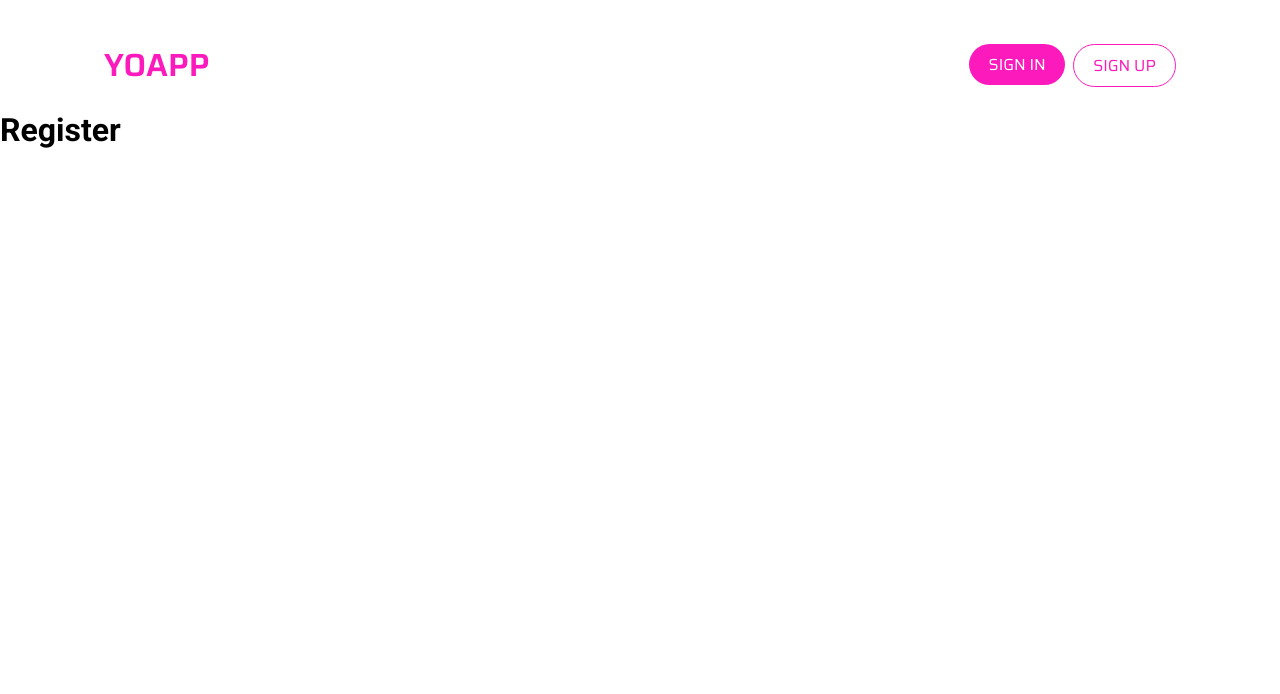
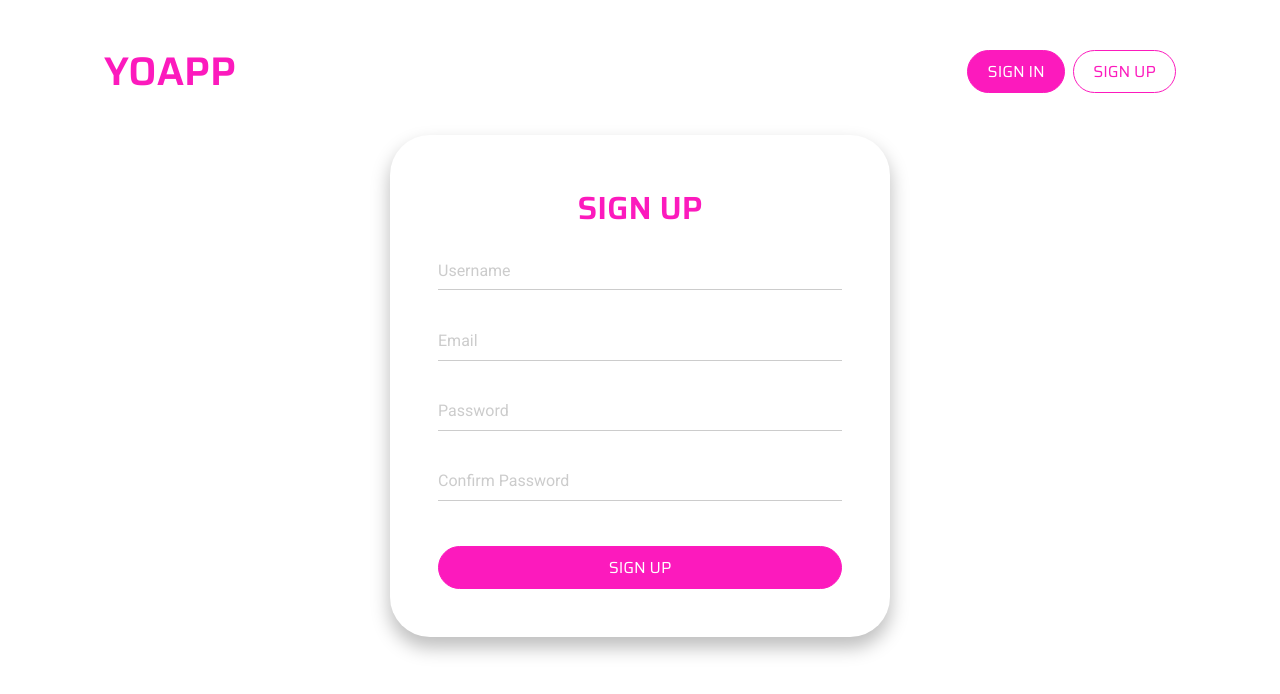
Before and after one commit to elvinvalentino/yoapp, a React (Create React App) app in the folder client/: page /signup in a window 1280 px wide. Shown: the top 694 px of the page. Built offline with nearby package versions, Linux system fonts and the light colour scheme.

Commit message:
Make sign in and sign up page

```diff
--- a/client/src/components/Button/index.js
+++ b/client/src/components/Button/index.js
@@ -8,11 +8,13 @@ const Button = ({
   children,
   big,
   mobileFluid,
+  fluid,
   gutterBottomMobile,
   gutterBottom,
   gutterRightMobile,
   gutterRight,
-  style
+  style,
+  className
 }) => {
   const theme = useTheme();
 
@@ -26,6 +28,7 @@ const Button = ({
     font-size: 1em;
     cursor: pointer;
     font-family: 'Saira', sans-serif;
+    width: ${fluid ? '100%' : 'auto'};
     @media (max-width: 700px){
       width: ${mobileFluid ? '100%' : 'auto'};
       margin-bottom: ${gutterBottomMobile ? '0.5em' : ''};
@@ -35,16 +38,12 @@ const Button = ({
   `;
 
   const btnPrimary = css`
+    border: 1px solid ${theme.color.primary.dark};
     background-color: ${theme.color.primary.dark};
     color: #fff;
-    border: none;
     &:hover{
       background-color: ${theme.color.primary.light};
     }
-    ${'' /* & > a{
-      text-decoration: none;
-      color: #fff;
-    } */}
   `;
 
   const btnOutlinePrimary = css`
@@ -55,24 +54,19 @@ const Button = ({
       background-color: ${theme.color.primary.dark};
       color: #fff;
     }
-    ${'' /* & > a{
-      text-decoration: none;
-      color: ${theme.color.primary.dark};
-    }
-    & > a:hover{
-      color: #fff;
-    } */}
   `;
 
-  const className = cx(
-    btnStyle, {
-    [btnPrimary]: !outlined,
-    [btnOutlinePrimary]: outlined
-  }
+  const classNameRoot = cx(
+    btnStyle,
+    className,
+    {
+      [btnPrimary]: !outlined,
+      [btnOutlinePrimary]: outlined
+    }
   )
 
   return (
-    <button style={style} className={className}>
+    <button style={style} className={classNameRoot}>
       {children}
     </button>
   )
@@ -87,6 +81,7 @@ Button.propTypes = {
   style: PropTypes.object,
   big: PropTypes.bool,
   mobileFluid: PropTypes.bool,
+  fluid: PropTypes.bool,
   gutterBottom: PropTypes.bool,
   gutterBottomMobile: PropTypes.bool,
   gutterRight: PropTypes.bool,
--- /dev/null
+++ b/client/src/components/Card/index.js
@@ -0,0 +1,26 @@
+import React from 'react';
+import PropTypes from 'prop-types';
+import { css, cx } from '@emotion/css';
+
+const Card = ({ children, className }) => {
+  const style = css`
+    box-shadow: 0px 10px 18px 1px rgba(0, 0, 0, 0.25);
+    border-radius: 40px;
+    padding: 3em;
+  `;
+  return (
+    <div className={cx(style, className)}>
+      {children}
+    </div>
+  )
+}
+
+Card.propTypes = {
+  children: PropTypes.oneOfType([
+    PropTypes.arrayOf(PropTypes.node),
+    PropTypes.node
+  ]),
+  className: PropTypes.string
+}
+
+export default Card;
--- /dev/null
+++ b/client/src/components/FormGroup/index.js
@@ -0,0 +1,24 @@
+import React from 'react';
+import { css } from '@emotion/css';
+import PropTypes from 'prop-types';
+
+const FormGroup = ({ children }) => {
+  const style = css`
+    margin-bottom: 1.8em;
+    position: relative;
+  `;
+  return (
+    <div className={style}>
+      {children}
+    </div>
+  )
+}
+
+FormGroup.propTypes = {
+  children: PropTypes.oneOfType([
+    PropTypes.arrayOf(PropTypes.node),
+    PropTypes.node
+  ]),
+}
+
+export default FormGroup;
--- /dev/null
+++ b/client/src/components/Input/index.js
@@ -0,0 +1,69 @@
+import React from 'react';
+import PropTypes from 'prop-types';
+import { css } from '@emotion/css';
+import { useTheme } from '@emotion/react';
+
+const Input = ({ onChange, label, value, type, name }) => {
+  const theme = useTheme();
+
+  const styles = {
+    input: css`
+      width: 100%;
+      border: none;
+      border-bottom: 1px solid #ccc;
+      background: transparent;
+      padding: .5em 0;
+      font-size: 1em;
+      margin-top: .4em;
+      position: relative;
+      transition: 300ms;
+
+      &.focus{
+        border-bottom: 1px solid ${theme.color.primary.dark};
+      }
+
+      &.focus ~ label {
+        top: 0;
+        font-size: .8em;
+        color: ${theme.color.primary.dark};
+      }
+    `,
+    label: css`
+      position: absolute;
+      top: 50%;
+      left: 0;
+      transform: translateY(-50%);
+      z-index: -999;
+      color: #ccc;
+      font-size: 1em;
+      font-weight: 400;
+      transition: 300ms;
+    `
+  }
+
+  const handleFocus = e => {
+    e.target.classList.add('focus');
+  }
+
+  const handleBlur = e => {
+    if (e.target.value === '')
+      e.target.classList.remove('focus');
+  }
+
+  return (
+    <>
+      <input className={styles.input} type={type} value={value} name={name} onChange={onChange} onFocus={handleFocus} onBlur={handleBlur} />
+      <label className={styles.label}>{label}</label>
+    </>
+  )
+}
+
+Input.propTypes = {
+  onChange: PropTypes.func.isRequired,
+  label: PropTypes.string,
+  value: PropTypes.string.isRequired,
+  type: PropTypes.string.isRequired,
+  name: PropTypes.string.isRequired,
+}
+
+export default Input;
--- a/client/src/components/Navbar/Navbar.styles.js
+++ b/client/src/components/Navbar/Navbar.styles.js
@@ -16,7 +16,7 @@ export const NavbarBrand = styled(Link)`
   color: ${({ theme }) => theme.color.primary.dark};
   font-family: 'Saira', sans-serif;
   font-weight: 600;
-  font-size: 2em;
+  font-size: 2.5em;
   text-decoration: none;
 `;
 
--- /dev/null
+++ b/client/src/hooks/index.js
@@ -0,0 +1,24 @@
+import { useState } from "react"
+
+export const useForm = initialState => {
+  const [formData, setFormData] = useState(initialState);
+
+  const handleOnChange = e => {
+    setFormData(prevState => ({
+      ...prevState,
+      [e.target.name]: e.target.value
+    }));
+  }
+
+  const handleOnSubmit = e => {
+    let childrens = [...e.target.children];
+    childrens = childrens.slice(0, -1);
+    childrens.forEach(child => {
+      const input = child.children[0];
+      input.classList.contains('focus') && input.classList.remove('focus');
+    });
+    setFormData(initialState);
+  }
+
+  return { formData, handleOnChange, handleOnSubmit };
+}
--- a/client/src/pages/LoginPage/index.js
+++ b/client/src/pages/LoginPage/index.js
@@ -1,10 +1,56 @@
-import React from 'react'
+import React from 'react';
+import { useTheme } from '@emotion/react';
+
+import * as styles from './loginPage.styles';
+import Container from '../../layouts/Container';
+import Card from '../../components/Card';
+import HeroLogin from '../../assets/heroLogin.svg';
+import Button from '../../components/Button';
+import Input from '../../components/Input';
+import FormGroup from '../../components/FormGroup';
+import { useForm } from '../../hooks';
 
 const LoginPage = () => {
+  const theme = useTheme();
+  const { formData, handleOnChange, handleOnSubmit } = useForm({
+    email: '',
+    password: ''
+  });
+
+  const handleOnSubmitForm = e => {
+    console.log(formData);
+    handleOnSubmit(e);
+  }
   return (
-    <div>
-      <h1>Login</h1>
-    </div>
+    <Container justifyContent='center'>
+      <Card className={styles.card}>
+        <img src={HeroLogin} className={styles.hero} alt="hero login" />
+        <div className="login-form" className={styles.form}>
+          <h1 className={styles.header(theme)}>SIGN IN</h1>
+          <form onSubmit={handleOnSubmitForm}>
+            <FormGroup>
+              <Input
+                label="Email"
+                type="text"
+                name="email"
+                onChange={handleOnChange}
+                value={formData.email}
+              />
+            </FormGroup>
+            <FormGroup>
+              <Input
+                label="Password"
+                type="password"
+                name="password"
+                onChange={handleOnChange}
+                value={formData.password}
+              />
+            </FormGroup>
+            <Button fluid className={styles.button}>SIGN IN</Button>
+          </form>
+        </div>
+      </Card>
+    </Container>
   )
 }
 
--- /dev/null
+++ b/client/src/pages/LoginPage/loginPage.styles.js
@@ -0,0 +1,29 @@
+import { css } from '@emotion/css';
+
+export const card = css`
+  margin-top: 0.8em;
+  display: flex;
+  justify-content: space-between;
+  align-items: center;
+  padding: 4.5em;
+`;
+
+export const hero = css`
+  flex-basis: 55%;
+`;
+
+export const form = css`
+  flex-basis: 38%;
+`;
+
+export const header = theme => css`
+  color: ${theme.color.primary.dark};
+  margin: 0 0 .5em;
+  text-align: center;
+  font-family: ${theme.typography.family.saira};
+  font-weight: 600;
+`;
+
+export const button = css`
+  margin-top: 1em;
+`;
--- a/client/src/pages/RegisterPage/index.js
+++ b/client/src/pages/RegisterPage/index.js
@@ -1,10 +1,74 @@
-import React from 'react'
+import React from 'react';
+import { useTheme } from '@emotion/react';
+
+import * as styles from './registerPage.styles';
+import Container from '../../layouts/Container';
+import Card from '../../components/Card';
+import FormGroup from '../../components/FormGroup';
+import Input from '../../components/Input';
+import Button from '../../components/Button';
+import { useForm } from '../../hooks';
 
 const RegisterPage = () => {
+  const theme = useTheme();
+  const { formData, handleOnChange, handleOnSubmit } = useForm({
+    username: '',
+    email: '',
+    password: '',
+    confirmPassword: '',
+  });
+
+  const handleOnSubmitForm = e => {
+    e.preventDefault();
+    console.log(formData);
+    handleOnSubmit(e);
+  }
+
   return (
-    <div>
-      <h1>Register</h1>
-    </div>
+    <Container justifyContent='center'>
+      <Card className={styles.card}>
+        <h1 className={styles.header(theme)}>SIGN UP</h1>
+        <form onSubmit={handleOnSubmitForm}>
+          <FormGroup>
+            <Input
+              label="Username"
+              type="text"
+              name="username"
+              onChange={handleOnChange}
+              value={formData.username}
+            />
+          </FormGroup>
+          <FormGroup>
+            <Input
+              label="Email"
+              type="text"
+              name="email"
+              onChange={handleOnChange}
+              value={formData.email}
+            />
+          </FormGroup>
+          <FormGroup>
+            <Input
+              label="Password"
+              type="password"
+              name="password"
+              onChange={handleOnChange}
+              value={formData.password}
+            />
+          </FormGroup>
+          <FormGroup>
+            <Input
+              label="Confirm Password"
+              type="password"
+              name="confirmPassword"
+              onChange={handleOnChange}
+              value={formData.confirmPassword}
+            />
+          </FormGroup>
+          <Button fluid className={styles.button}>SIGN UP</Button>
+        </form>
+      </Card>
+    </Container>
   )
 }
 
--- /dev/null
+++ b/client/src/pages/RegisterPage/registerPage.styles.js
@@ -0,0 +1,18 @@
+import { css } from '@emotion/css';
+
+export const card = css`
+  margin: 2em auto 0;
+  width: 500px;
+`;
+
+export const header = theme => css`
+  color: ${theme.color.primary.dark};
+  margin: 0 0 .5em;
+  text-align: center;
+  font-family: ${theme.typography.family.saira};
+  font-weight: 600;
+`;
+
+export const button = css`
+  margin-top: 1em;
+`;
--- a/client/src/styles/Theme.js
+++ b/client/src/styles/Theme.js
@@ -13,6 +13,12 @@ const Theme = ({ children }) => {
         light: "#FFDDF5",
         dark: "#FF8EDF"
       }
+    },
+    typography: {
+      family: {
+        roboto: '"Roboto", sans-serif',
+        saira: '"Saira", sans-serif'
+      }
     }
   }
 
--- a/client/src/styles/index.css
+++ b/client/src/styles/index.css
@@ -3,6 +3,7 @@
 
 * {
 	box-sizing: border-box;
+	outline: unset;
 }
 
 body {
```
Also changed, not shown: client/src/assets/heroLogin.svg (added).
